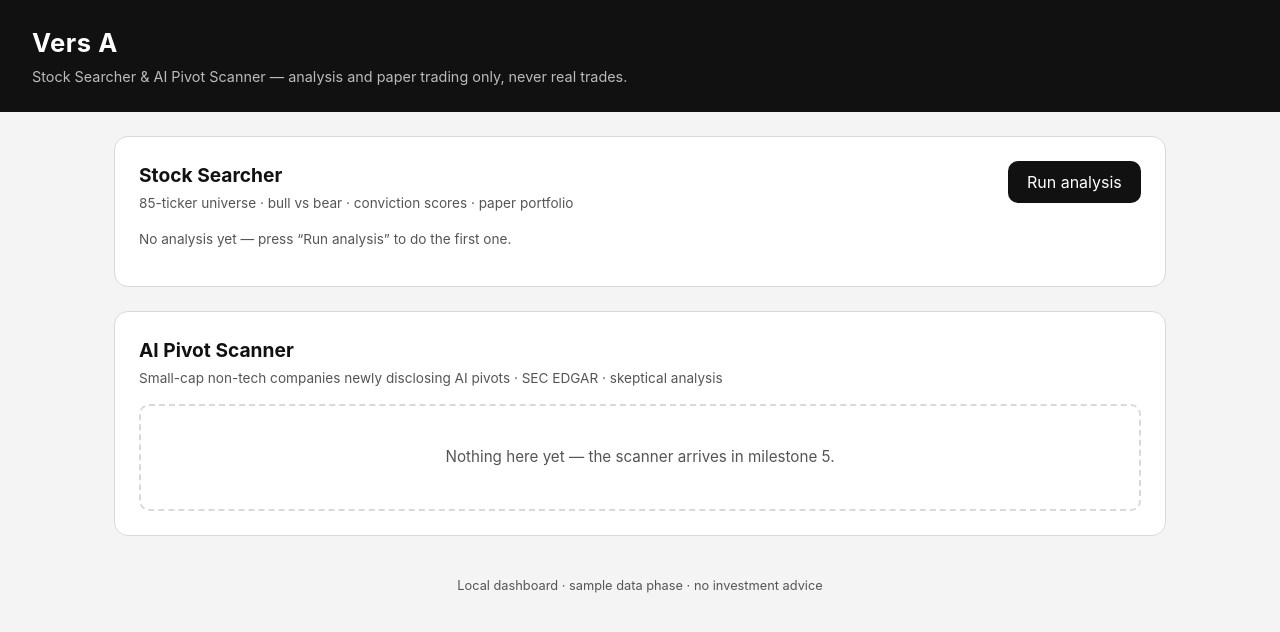
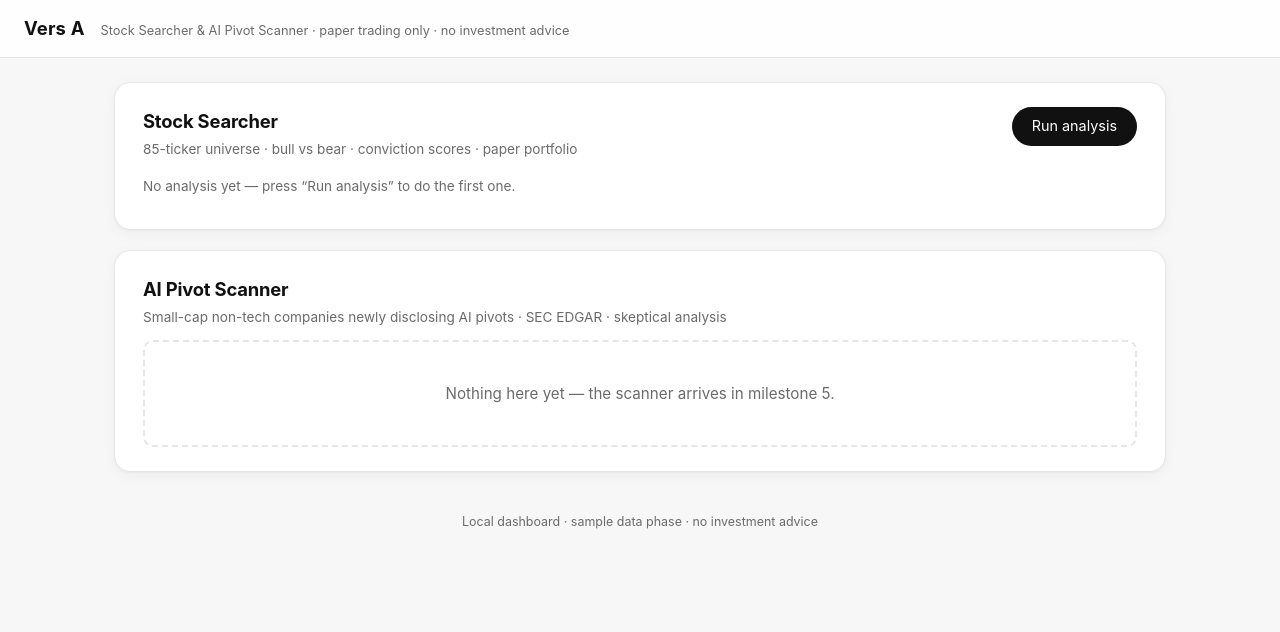
Before and after one commit to leonwx9/Vers-A-Stock-List, a Flask app: page / in a window 1280 px wide. Shown: the top 632 px of the page. Run offline with Flask 3, Linux system fonts and the light colour scheme.

Commit message:
M3.5: UI overhaul — frosted sticky header, hairline cards, sort/filter
Design pass modelled on Apple/Linear/Stripe principles within the locked
black/white/grey palette: 8px spacing rhythm, hierarchy via weight not
borders, segmented controls, score bars, skeleton loading, table search and
column sorting. Table rows and shortlist cards now open the ticker's page.

Co-Authored-By: Claude Fable 5 <noreply@anthropic.com>

```diff
--- a/dashboard/static/app.js
+++ b/dashboard/static/app.js
@@ -1,10 +1,15 @@
-/* app.js — the browser-side logic for the Stock Searcher section.
-   It does two things:
+/* app.js — the browser-side logic for the main dashboard page.
    1. On page load, fetch the last saved analysis and draw it.
-   2. When "Run analysis" is clicked, ask the server for a fresh run. */
+   2. "Run analysis" asks the server for a fresh run.
+   3. The table can be filtered (search box) and sorted (click a header),
+      and clicking any row or shortlist card opens that ticker's own page. */
 
 const statusLine = document.getElementById("analysis-status");
 const runButton = document.getElementById("run-analysis-btn");
+
+let currentRows = [];                       // the rows currently displayed
+let sortState = { key: "conviction", dir: -1 };  // default: best score first
+let filterText = "";
 
 /* ── 1. Load whatever analysis already exists ─────────────────────────── */
 async function loadExisting() {
@@ -21,6 +26,7 @@ async function loadExisting() {
 runButton.addEventListener("click", async () => {
   runButton.disabled = true;
   statusLine.textContent = "Running analysis of all 85 tickers — this takes a minute or two…";
+  showSkeletons();
   try {
     const res = await fetch("/api/run-analysis", { method: "POST" });
     const data = await res.json();
@@ -28,20 +34,43 @@ runButton.addEventListener("click", async () => {
       render(data);
     } else {
       statusLine.textContent = "⚠ " + data.message;
+      clearSkeletons();
     }
   } catch (err) {
     statusLine.textContent = "⚠ Could not reach the server: " + err.message;
+    clearSkeletons();
   } finally {
     runButton.disabled = false;
   }
 });
 
+/* Grey shimmer placeholders while the AI works. */
+function showSkeletons() {
+  document.getElementById("shortlist").innerHTML =
+    `<div class="pick-grid">` +
+    `<div class="skeleton" style="height:150px"></div>`.repeat(5) +
+    `</div>`;
+  document.getElementById("analysis-table").innerHTML =
+    `<div class="skeleton" style="height:300px;margin-top:1rem"></div>`;
+}
+function clearSkeletons() {
+  document.getElementById("shortlist").innerHTML = "";
+  document.getElementById("analysis-table").innerHTML = "";
+}
+
+/* ── Navigation helper ────────────────────────────────────────────────── */
+function openTicker(symbol) {
+  // encodeURIComponent keeps symbols like BRK/B safe inside a URL.
+  window.location.href = `/ticker/${encodeURIComponent(symbol)}`;
+}
+
 /* ── Drawing ──────────────────────────────────────────────────────────── */
 function render(data) {
   statusLine.textContent =
     `Last run: ${data.run_at.replace("T", " ")} · data source: ${data.data_source}`;
+  currentRows = data.rows;
   renderShortlist(data);
-  renderTable(data.rows);
+  renderTable();
 }
 
 function renderShortlist(data) {
@@ -49,7 +78,7 @@ function renderShortlist(data) {
   const cards = data.shortlist.map((symbol) => {
     const r = bySymbol[symbol];
     return `
-      <div class="pick-card">
+      <div class="pick-card" data-symbol="${r.symbol}">
         <div class="pick-head">
           <span class="pick-symbol">${r.symbol}</span>
           <span class="score-badge">${r.conviction}/10</span>
@@ -60,52 +89,96 @@ function renderShortlist(data) {
         <div class="pick-meta">$${r.price} · ${r.timeframe} · ${r.stop_loss}</div>
       </div>`;
   });
-  document.getElementById("shortlist").innerHTML =
+  const box = document.getElementById("shortlist");
+  box.innerHTML =
     `<h3 class="subheading">Shortlist — top ${data.shortlist.length} picks</h3>
      <div class="pick-grid">${cards.join("")}</div>`;
+  box.querySelectorAll(".pick-card").forEach((card) =>
+    card.addEventListener("click", () => openTicker(card.dataset.symbol)));
 }
 
-function renderTable(rows) {
-  // One table row per ticker; clicking it toggles a detail row underneath
-  // with the full bull/bear text.
+function renderTable() {
+  // Apply the search filter, then the current sort.
+  const text = filterText.toLowerCase();
+  const rows = currentRows
+    .filter((r) =>
+      r.symbol.toLowerCase().includes(text) || r.name.toLowerCase().includes(text))
+    .sort((a, b) => {
+      const va = a[sortState.key], vb = b[sortState.key];
+      const cmp = typeof va === "string" ? va.localeCompare(vb) : va - vb;
+      return cmp * sortState.dir;
+    });
+
+  const arrow = (key) =>
+    sortState.key === key ? (sortState.dir === 1 ? " ↑" : " ↓") : "";
+
   const body = rows
-    .map((r, i) => {
-      const flags = r.flags.length ? ` <span class="flag-tag">${r.flags.join(", ")}</span>` : "";
+    .map((r) => {
+      const flags = r.flags.map((f) => `<span class="flag-tag">${f}</span>`).join("");
       const changeClass = r.change_30d_pct >= 0 ? "up" : "down";
       return `
-      <tr class="main-row" data-i="${i}">
+      <tr class="main-row" data-symbol="${r.symbol}">
         <td><strong>${r.symbol}</strong>${flags}</td>
         <td class="col-name">${r.name}</td>
         <td>$${r.price}</td>
         <td class="${changeClass}">${r.change_30d_pct >= 0 ? "+" : ""}${r.change_30d_pct}%</td>
         <td>${r.verdict}</td>
-        <td><span class="score-badge">${r.conviction}/10</span></td>
-      </tr>
-      <tr class="detail-row" id="detail-${i}" hidden>
-        <td colspan="6">
-          <p><strong>Bull:</strong> ${r.bull}</p>
-          <p><strong>Bear:</strong> ${r.bear}</p>
-          <p><strong>Stop-loss:</strong> ${r.stop_loss} · <strong>Timeframe:</strong> ${r.timeframe}</p>
+        <td>
+          <div class="cell-score">
+            <div class="score-bar"><div class="score-bar-fill" style="width:${r.conviction * 10}%"></div></div>
+            ${r.conviction}
+          </div>
         </td>
+        <td class="row-chevron">›</td>
       </tr>`;
     })
     .join("");
 
   document.getElementById("analysis-table").innerHTML = `
-    <h3 class="subheading">All ${rows.length} tickers <span class="hint">(click a row for details)</span></h3>
+    <div class="panel-header" style="margin-top:1rem">
+      <h3 class="subheading">All ${rows.length} tickers <span class="hint">(click a row to open its page)</span></h3>
+      <input id="filter-input" class="filter-input" type="search"
+             placeholder="Filter by ticker or name…" value="${filterText}">
+    </div>
     <table>
       <thead>
-        <tr><th>Ticker</th><th class="col-name">Name</th><th>Price</th><th>30d</th><th>Verdict</th><th>Score</th></tr>
+        <tr>
+          <th data-sort="symbol">Ticker${arrow("symbol")}</th>
+          <th data-sort="name" class="col-name">Name${arrow("name")}</th>
+          <th data-sort="price">Price${arrow("price")}</th>
+          <th data-sort="change_30d_pct">30d${arrow("change_30d_pct")}</th>
+          <th data-sort="verdict">Verdict${arrow("verdict")}</th>
+          <th data-sort="conviction">Score${arrow("conviction")}</th>
+          <th></th>
+        </tr>
       </thead>
       <tbody>${body}</tbody>
     </table>`;
 
-  // Wire the click-to-expand behaviour.
-  document.querySelectorAll(".main-row").forEach((row) => {
-    row.addEventListener("click", () => {
-      const detail = document.getElementById(`detail-${row.dataset.i}`);
-      detail.hidden = !detail.hidden;
-    });
+  // Rows open the ticker's own page.
+  document.querySelectorAll(".main-row").forEach((row) =>
+    row.addEventListener("click", () => openTicker(row.dataset.symbol)));
+
+  // Headers sort; clicking the same header again flips the direction.
+  document.querySelectorAll("th[data-sort]").forEach((th) =>
+    th.addEventListener("click", () => {
+      const key = th.dataset.sort;
+      sortState = {
+        key,
+        dir: sortState.key === key ? -sortState.dir : -1,
+      };
+      renderTable();
+    }));
+
+  // The filter box re-renders as you type. Re-focus it afterwards, because
+  // re-drawing the table replaces the input element.
+  const filterInput = document.getElementById("filter-input");
+  filterInput.addEventListener("input", () => {
+    filterText = filterInput.value;
+    renderTable();
+    const el = document.getElementById("filter-input");
+    el.focus();
+    el.setSelectionRange(el.value.length, el.value.length);
   });
 }
 
--- a/dashboard/static/style.css
+++ b/dashboard/static/style.css
@@ -1,20 +1,25 @@
 /* style.css — the entire look of the dashboard.
-   Locked palette: black, white, and greys only. No accent colours. */
+   Locked palette: black, white, and greys only. No accent colours.
 
-/* ── Colour palette, defined once ─────────────────────────────────────
-   CSS "variables" (the --names) let us name each grey once and reuse it
-   everywhere. Change a value here and the whole site updates. */
+   The layout follows a few principles borrowed from well-designed products
+   (Apple, Linear, Stripe): hierarchy comes from size/weight and whitespace
+   rather than heavy borders; spacing sticks to an 8px rhythm; and anything
+   interactive responds subtly to hover/press. */
+
+/* ── Design tokens: every colour/size defined once ─────────────────── */
 :root {
-  --ink: #111111;        /* near-black: main text */
-  --ink-soft: #555555;   /* mid grey: secondary text */
-  --line: #d9d9d9;       /* light grey: borders */
-  --paper: #ffffff;      /* white: card backgrounds */
-  --paper-dim: #f4f4f4;  /* faint grey: page background */
+  --ink: #111111;         /* near-black: main text */
+  --ink-soft: #6b6b6b;    /* mid grey: secondary text */
+  --line: #e6e6e6;        /* hairline borders */
+  --paper: #ffffff;       /* card backgrounds */
+  --paper-dim: #f7f7f7;   /* page background */
+  --radius: 16px;         /* card corner rounding */
+  --radius-sm: 10px;      /* buttons, small elements */
+  --shadow: 0 1px 2px rgba(0, 0, 0, 0.04), 0 4px 16px rgba(0, 0, 0, 0.04);
 }
 
-/* Apply a rounded sans-serif everywhere. The browser walks this list and
-   uses the first font it finds installed: ui-rounded works in Safari,
-   Arial Rounded MT ships with macOS, and the rest are safe fallbacks. */
+/* Rounded sans-serif everywhere. The browser picks the first installed one:
+   ui-rounded covers Safari, Arial Rounded MT ships with macOS. */
 * {
   box-sizing: border-box;
   margin: 0;
@@ -27,132 +32,154 @@ body {
                -apple-system, sans-serif;
   background: var(--paper-dim);
   color: var(--ink);
-  line-height: 1.5;
+  line-height: 1.55;
+  font-size: 15px;
 }
 
-/* ── Header ─────────────────────────────────────────────────────────── */
+/* Numbers align vertically in tables/stats (like a spreadsheet). */
+td, .stat-value, .ticker-price { font-variant-numeric: tabular-nums; }
+
+/* ── Header: sticky, translucent, hairline — Apple-style ───────────── */
 .site-header {
-  background: var(--ink);
-  color: var(--paper);
-  padding: 1.5rem 2rem;
+  position: sticky;
+  top: 0;
+  z-index: 10;
+  display: flex;
+  align-items: baseline;
+  gap: 1rem;
+  padding: 0.9rem 1.5rem;
+  background: rgba(255, 255, 255, 0.82);
+  backdrop-filter: blur(12px);        /* frosted-glass effect */
+  -webkit-backdrop-filter: blur(12px);
+  border-bottom: 1px solid var(--line);
 }
 
-.site-header h1 {
-  font-size: 1.6rem;
-  letter-spacing: 0.02em;
+.wordmark {
+  font-size: 1.15rem;
+  font-weight: bold;
+  color: var(--ink);
+  text-decoration: none;
+  letter-spacing: 0.01em;
 }
 
-.tagline {
-  color: #bbbbbb; /* light grey so it sits quietly under the white title */
-  font-size: 0.9rem;
-  margin-top: 0.25rem;
+.header-note, .tagline {
+  color: var(--ink-soft);
+  font-size: 0.8rem;
 }
 
-/* ── The two main panels ────────────────────────────────────────────── */
+/* ── Page column ───────────────────────────────────────────────────── */
 main {
   max-width: 1100px;
-  margin: 0 auto;        /* centres the content column on wide screens */
+  margin: 0 auto;
   padding: 1.5rem;
   display: grid;
-  gap: 1.5rem;           /* space between the two panels */
+  gap: 1.25rem;
 }
 
+/* ── Panels (the white cards) ──────────────────────────────────────── */
 .panel {
   background: var(--paper);
   border: 1px solid var(--line);
-  border-radius: 14px;   /* rounded corners to match the rounded font */
-  padding: 1.5rem;
+  border-radius: var(--radius);
+  padding: 1.5rem 1.75rem;
+  box-shadow: var(--shadow);
 }
 
-.panel h2 {
-  font-size: 1.2rem;
-}
+.panel h2 { font-size: 1.15rem; letter-spacing: -0.01em; }
 
 .panel-subtitle {
   color: var(--ink-soft);
   font-size: 0.85rem;
   margin-top: 0.2rem;
-  margin-bottom: 1rem;
+  margin-bottom: 0.75rem;
 }
 
-/* The dashed placeholder box shown while a section has no content yet. */
+.panel-header {
+  display: flex;
+  justify-content: space-between;
+  align-items: flex-start;
+  gap: 1rem;
+  flex-wrap: wrap;
+}
+
+.subheading { font-size: 0.95rem; margin: 1.25rem 0 0.6rem; }
+.hint { color: var(--ink-soft); font-weight: normal; font-size: 0.8rem; }
+
 .empty-state {
   border: 2px dashed var(--line);
-  border-radius: 10px;
+  border-radius: var(--radius-sm);
   padding: 2.5rem 1rem;
   text-align: center;
   color: var(--ink-soft);
   font-size: 0.95rem;
 }
 
-/* ── Footer ─────────────────────────────────────────────────────────── */
-.site-footer {
-  text-align: center;
-  color: var(--ink-soft);
-  font-size: 0.8rem;
-  padding: 1rem 0 2rem;
-}
-
-/* ── Phone-sized screens ────────────────────────────────────────────
-   Below 600px wide, shrink the padding so the panels use the full width. */
-@media (max-width: 600px) {
-  .site-header { padding: 1rem 1.25rem; }
-  main { padding: 1rem; }
-  .panel { padding: 1rem; }
-}
-
-/* ── Stock Searcher elements (milestone 3) ─────────────────────────── */
-
-/* Header row inside a panel: title on the left, action button on the right. */
-.panel-header {
-  display: flex;
-  justify-content: space-between;
-  align-items: flex-start;
-  gap: 1rem;
-  flex-wrap: wrap;   /* button drops below the title on narrow screens */
-}
-
+/* ── Buttons ───────────────────────────────────────────────────────── */
 .action-btn {
   font: inherit;
+  font-size: 0.9rem;
   background: var(--ink);
   color: var(--paper);
   border: none;
-  border-radius: 10px;
-  padding: 0.55rem 1.2rem;
+  border-radius: 999px;              /* pill shape */
+  padding: 0.5rem 1.25rem;
   cursor: pointer;
+  transition: background 0.15s, transform 0.1s;
 }
-
 .action-btn:hover { background: #333333; }
-.action-btn:disabled { background: #999999; cursor: wait; }
+.action-btn:active { transform: scale(0.97); }
+.action-btn:disabled { background: #9a9a9a; cursor: wait; }
 
 .status-line {
   color: var(--ink-soft);
   font-size: 0.85rem;
   min-height: 1.3em;
-  margin-bottom: 0.75rem;
+  margin: 0.25rem 0 0.5rem;
 }
 
-.subheading {
-  font-size: 1rem;
-  margin: 1rem 0 0.6rem;
+/* ── Segmented controls (chart range / line-candles toggle) ────────── */
+.seg-group {
+  display: inline-flex;
+  background: #efefef;
+  border-radius: 999px;
+  padding: 3px;
+  gap: 2px;
 }
 
-.hint { color: var(--ink-soft); font-weight: normal; font-size: 0.8rem; }
+.seg {
+  font: inherit;
+  font-size: 0.8rem;
+  border: none;
+  background: transparent;
+  color: var(--ink-soft);
+  border-radius: 999px;
+  padding: 0.25rem 0.8rem;
+  cursor: pointer;
+  transition: background 0.15s, color 0.15s;
+}
 
-/* ── Shortlist cards ────────────────────────────────────────────────── */
+.seg.active {
+  background: var(--paper);
+  color: var(--ink);
+  box-shadow: 0 1px 3px rgba(0, 0, 0, 0.12);
+}
+
+/* ── Shortlist cards ───────────────────────────────────────────────── */
 .pick-grid {
   display: grid;
-  /* As many 240px-wide cards per row as fit; they stack on phones. */
   grid-template-columns: repeat(auto-fill, minmax(240px, 1fr));
   gap: 0.75rem;
 }
 
 .pick-card {
   border: 1px solid var(--line);
-  border-radius: 10px;
-  padding: 0.9rem;
+  border-radius: var(--radius-sm);
+  padding: 1rem;
   font-size: 0.85rem;
+  cursor: pointer;
+  transition: transform 0.15s, box-shadow 0.15s;
 }
+.pick-card:hover { transform: translateY(-2px); box-shadow: var(--shadow); }
 
 .pick-head { display: flex; justify-content: space-between; align-items: center; }
 .pick-symbol { font-size: 1.05rem; font-weight: bold; }
@@ -206,9 +251,126 @@ th { color: var(--ink-soft); font-weight: normal; }
   padding: 0 0.3rem;
   font-size: 0.7rem;
   color: var(--ink-soft);
+  vertical-align: middle;
+  margin-left: 0.25rem;
 }
 
-/* Hide the long name column on phones to keep the table readable. */
+/* Small score bar used in table rows and deep-dive sections. */
+.score-bar {
+  background: #ececec;
+  border-radius: 999px;
+  height: 6px;
+  overflow: hidden;
+}
+.score-bar-fill { background: var(--ink); height: 100%; border-radius: 999px; }
+.cell-score { display: flex; align-items: center; gap: 0.5rem; min-width: 90px; }
+.cell-score .score-bar { flex: 1; }
+
+/* ── Skeleton shimmer while loading ────────────────────────────────── */
+.skeleton {
+  border-radius: var(--radius-sm);
+  background: linear-gradient(90deg, #eeeeee 25%, #f6f6f6 50%, #eeeeee 75%);
+  background-size: 200% 100%;
+  animation: shimmer 1.4s infinite;
+}
+@keyframes shimmer { to { background-position: -200% 0; } }
+
+/* ── Ticker detail page ────────────────────────────────────────────── */
+.ticker-title {
+  display: flex;
+  justify-content: space-between;
+  align-items: flex-end;
+  gap: 1rem;
+  flex-wrap: wrap;
+  padding: 0.5rem 0.25rem 0;
+}
+
+.ticker-title h1 { font-size: 1.7rem; letter-spacing: -0.02em; }
+.ticker-name { color: var(--ink-soft); }
+
+.ticker-price-block { text-align: right; }
+.ticker-price { font-size: 1.9rem; font-weight: bold; letter-spacing: -0.02em; }
+.ticker-change { font-size: 0.9rem; }
+
+.chart-controls {
+  display: flex;
+  justify-content: space-between;
+  gap: 0.75rem;
+  flex-wrap: wrap;
+  margin-bottom: 0.75rem;
+}
+
+.chart-box { width: 100%; }
+
+.fine-print { color: var(--ink-soft); font-size: 0.75rem; margin-top: 0.75rem; }
+
+/* Statistics grid — like the Stocks app's two-column stat sheet. */
+.stats-grid {
+  display: grid;
+  grid-template-columns: repeat(auto-fill, minmax(150px, 1fr));
+  gap: 0.25rem 1.5rem;
+  margin-top: 0.75rem;
+}
+
+.stat {
+  display: flex;
+  justify-content: space-between;
+  gap: 0.5rem;
+  padding: 0.45rem 0;
+  border-bottom: 1px solid var(--line);
+  font-size: 0.85rem;
+}
+.stat-label { color: var(--ink-soft); }
+.stat-value { font-weight: bold; }
+
+/* News list */
+.news-item {
+  display: block;
+  padding: 0.7rem 0.5rem;
+  border-bottom: 1px solid var(--line);
+  text-decoration: none;
+  color: var(--ink);
+  border-radius: var(--radius-sm);
+  transition: background 0.1s;
+}
+.news-item:hover { background: var(--paper-dim); }
+.news-item:last-child { border-bottom: none; }
+.news-title { display: block; font-size: 0.9rem; }
+.news-meta { display: block; color: var(--ink-soft); font-size: 0.75rem; margin-top: 0.15rem; }
+
+/* Deep dive */
+.dd-conviction { margin-bottom: 0.75rem; }
+.dd-overview { font-size: 1rem; margin-bottom: 0.75rem; }
+.dd-block { margin-top: 1rem; }
+.dd-block ul { margin: 0.35rem 0 0 1.25rem; }
+
+.score-row { margin-top: 1.25rem; }
+.score-row-head { display: flex; justify-content: space-between; margin-bottom: 0.3rem; }
+.score-row-label { font-weight: bold; font-size: 0.9rem; }
+.score-row-num { color: var(--ink-soft); font-size: 0.85rem; }
+.score-row-text { margin-top: 0.5rem; font-size: 0.9rem; }
+
+.evidence {
+  color: var(--ink-soft);
+  font-size: 0.82rem;
+  margin: 0.4rem 0 0 0.75rem;
+  padding-left: 0.75rem;
+  border-left: 2px solid var(--line);
+}
+
+/* ── Footer ────────────────────────────────────────────────────────── */
+.site-footer {
+  text-align: center;
+  color: var(--ink-soft);
+  font-size: 0.78rem;
+  padding: 1rem 0 2rem;
+}
+
+/* ── Phone-sized screens ───────────────────────────────────────────── */
 @media (max-width: 600px) {
-  .col-name { display: none; }
+  .site-header { padding: 0.75rem 1rem; }
+  main { padding: 1rem; }
+  .panel { padding: 1.1rem; }
+  .col-name { display: none; }   /* hide long names so the table fits */
+  .ticker-price { font-size: 1.5rem; }
 }
--- a/dashboard/templates/index.html
+++ b/dashboard/templates/index.html
@@ -11,8 +11,8 @@
 <body>
 
   <header class="site-header">
-    <h1>Vers A</h1>
-    <p class="tagline">Stock Searcher &amp; AI Pivot Scanner — analysis and paper trading only, never real trades.</p>
+    <a class="wordmark" href="/">Vers A</a>
+    <span class="header-note">Stock Searcher &amp; AI Pivot Scanner · paper trading only · no investment advice</span>
   </header>
 
   <main>
@@ -32,7 +32,7 @@
       <!-- Top picks appear here as cards. -->
       <div id="shortlist"></div>
 
-      <!-- All 85 tickers appear here as a table (click a row for details). -->
+      <!-- All 85 tickers appear here as a table (click a row to open its page). -->
       <div id="analysis-table" class="table-wrap"></div>
     </section>
 
```
Also changed, not shown: other parts of dashboard/static/style.css (+28 -10 lines).
